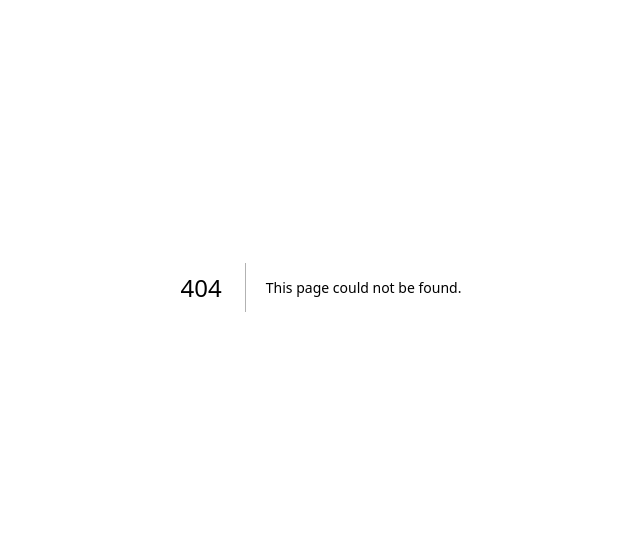
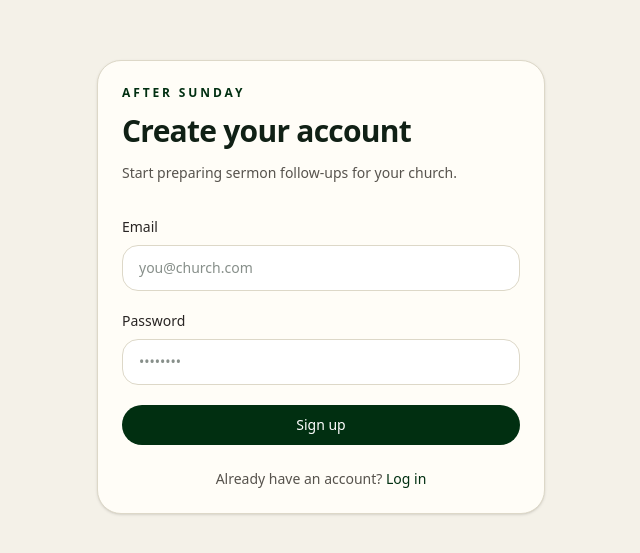
Before and after one commit to Randym3/after-sunday, a Next.js app in the folder web/: page /signup in a window 1280 px wide. Before the commit this address had no page. Shown: the part 113-666 px from the top of the page, without its empty margins (319-959 px from the left). Built offline with nearby package versions, Linux system fonts and the light colour scheme; no server answers.

Commit message:
Add Supabase auth and protected app routes

```diff
--- a/web/package.json
+++ b/web/package.json
@@ -9,6 +9,8 @@
     "lint": "eslint"
   },
   "dependencies": {
+    "@supabase/ssr": "^0.12.0",
+    "@supabase/supabase-js": "^2.108.2",
     "next": "16.2.9",
     "react": "19.2.4",
     "react-dom": "19.2.4"
--- /dev/null
+++ b/web/src/app/(auth)/layout.tsx
@@ -0,0 +1,22 @@
+import { redirect } from "next/navigation";
+import { createClient } from "@/lib/supabase/server";
+
+export default async function AuthLayout({
+  children,
+}: {
+  children: React.ReactNode;
+}) {
+  const supabase = await createClient();
+
+  const { data } = await supabase.auth.getClaims();
+
+  if (data?.claims) {
+    redirect("/app/dashboard");
+  }
+
+  return (
+    <main className="flex min-h-screen items-center justify-center bg-[#f4f1e8] px-4 py-12">
+      {children}
+    </main>
+  );
+}
--- /dev/null
+++ b/web/src/app/(auth)/login/page.tsx
@@ -0,0 +1,5 @@
+import { AuthForm } from "@/components/auth/AuthForm";
+
+export default function LoginPage() {
+  return <AuthForm mode="login" />;
+}
--- /dev/null
+++ b/web/src/app/(auth)/signup/page.tsx
@@ -0,0 +1,5 @@
+import { AuthForm } from "@/components/auth/AuthForm";
+
+export default function SignupPage() {
+  return <AuthForm mode="signup" />;
+}
--- a/web/src/app/(protected)/app/layout.tsx
+++ b/web/src/app/(protected)/app/layout.tsx
@@ -1,9 +1,19 @@
+import { redirect } from "next/navigation";
 import { AppShell } from "@/components/layout/AppShell";
+import { createClient } from "@/lib/supabase/server";
 
-export default function ProtectedAppLayout({
+export default async function ProtectedAppLayout({
   children,
 }: {
   children: React.ReactNode;
 }) {
+  const supabase = await createClient();
+
+  const { data, error } = await supabase.auth.getClaims();
+
+  if (error || !data?.claims) {
+    redirect("/login");
+  }
+
   return <AppShell>{children}</AppShell>;
 }
--- /dev/null
+++ b/web/src/components/auth/AuthForm.tsx
@@ -0,0 +1,149 @@
+"use client";
+
+import Link from "next/link";
+import { useRouter } from "next/navigation";
+import { FormEvent, useState } from "react";
+import { Button } from "@/components/ui/Button";
+import { Card } from "@/components/ui/Card";
+import { createClient } from "@/lib/supabase/client";
+
+interface AuthFormProps {
+  mode: "login" | "signup";
+}
+
+export function AuthForm({ mode }: AuthFormProps) {
+  const router = useRouter();
+  const supabase = createClient();
+
+  const [email, setEmail] = useState("");
+  const [password, setPassword] = useState("");
+
+  const [errorMessage, setErrorMessage] = useState<string | null>(null);
+  const [successMessage, setSuccessMessage] = useState<string | null>(null);
+  const [isSubmitting, setIsSubmitting] = useState(false);
+
+  const isLogin = mode === "login";
+
+  async function handleSubmit(event: FormEvent<HTMLFormElement>) {
+    event.preventDefault();
+
+    setErrorMessage(null);
+    setSuccessMessage(null);
+    setIsSubmitting(true);
+
+    try {
+      const response = isLogin
+        ? await supabase.auth.signInWithPassword({
+            email,
+            password,
+          })
+        : await supabase.auth.signUp({
+            email,
+            password,
+          });
+
+      if (response.error) {
+        setErrorMessage(response.error.message);
+        return;
+      }
+
+      if (!isLogin && !response.data.session) {
+        setSuccessMessage("Check your email to confirm your account.");
+        return;
+      }
+
+      router.push("/app/dashboard");
+      router.refresh();
+    } finally {
+      setIsSubmitting(false);
+    }
+  }
+
+  return (
+    <Card className="mx-auto w-full max-w-md">
+      <div className="mb-8">
+        <p className="text-xs font-semibold uppercase tracking-[0.24em] text-[#012f11]">
+          After Sunday
+        </p>
+
+        <h1 className="mt-3 text-3xl font-semibold tracking-tight text-[#102015]">
+          {isLogin ? "Welcome back" : "Create your account"}
+        </h1>
+
+        <p className="mt-3 text-sm leading-6 text-stone-600">
+          {isLogin
+            ? "Log in to manage sermon follow-ups."
+            : "Start preparing sermon follow-ups for your church."}
+        </p>
+      </div>
+
+      <form onSubmit={handleSubmit} className="space-y-5">
+        <div>
+          <label htmlFor="email" className="block text-sm font-medium text-stone-800">
+            Email
+          </label>
+          <input
+            id="email"
+            type="email"
+            value={email}
+            onChange={(event) => setEmail(event.target.value)}
+            className="mt-2 w-full rounded-2xl border border-[#ddd8c8] bg-white px-4 py-3 text-sm outline-none focus:border-[#012f11]"
+            placeholder="you@church.com"
+            required
+          />
+        </div>
+
+        <div>
+          <label
+            htmlFor="password"
+            className="block text-sm font-medium text-stone-800"
+          >
+            Password
+          </label>
+          <input
+            id="password"
+            type="password"
+            value={password}
+            onChange={(event) => setPassword(event.target.value)}
+            className="mt-2 w-full rounded-2xl border border-[#ddd8c8] bg-white px-4 py-3 text-sm outline-none focus:border-[#012f11]"
+            placeholder="••••••••"
+            minLength={6}
+            required
+          />
+        </div>
+
+        {errorMessage ? (
+          <div className="rounded-2xl border border-red-200 bg-red-50 px-4 py-3 text-sm text-red-700">
+            {errorMessage}
+          </div>
+        ) : null}
+
+        {successMessage ? (
+          <div className="rounded-2xl border border-green-200 bg-green-50 px-4 py-3 text-sm text-green-800">
+            {successMessage}
+          </div>
+        ) : null}
+
+        <Button type="submit" className="w-full" disabled={isSubmitting}>
+          {isSubmitting
+            ? isLogin
+              ? "Logging in..."
+              : "Creating account..."
+            : isLogin
+              ? "Log in"
+              : "Sign up"}
+        </Button>
+      </form>
+
+      <p className="mt-6 text-center text-sm text-stone-600">
+        {isLogin ? "No account yet?" : "Already have an account?"}{" "}
+        <Link
+          href={isLogin ? "/signup" : "/login"}
+          className="font-medium text-[#012f11] hover:underline"
+        >
+          {isLogin ? "Sign up" : "Log in"}
+        </Link>
+      </p>
+    </Card>
+  );
+}
--- /dev/null
+++ b/web/src/components/auth/LogoutButton.tsx
@@ -0,0 +1,24 @@
+"use client";
+
+import { useRouter } from "next/navigation";
+import { Button } from "@/components/ui/Button";
+import { createClient } from "@/lib/supabase/client";
+
+export function LogoutButton() {
+  const router = useRouter();
+
+  async function handleLogout() {
+    const supabase = createClient();
+
+    await supabase.auth.signOut();
+
+    router.push("/login");
+    router.refresh();
+  }
+
+  return (
+    <Button type="button" variant="secondary" onClick={handleLogout}>
+      Log out
+    </Button>
+  );
+}
--- a/web/src/components/layout/AppSidebar.tsx
+++ b/web/src/components/layout/AppSidebar.tsx
@@ -1,9 +1,10 @@
 import Link from "next/link";
+import { LogoutButton } from "@/components/auth/LogoutButton";
 import { appNavigationItems } from "@/lib/constants/navigation";
 
 export function AppSidebar() {
   return (
-    <aside className="hidden min-h-screen w-72 border-r border-[#ddd8c8] bg-[#fffdf7] px-5 py-6 lg:block">
+    <aside className="hidden min-h-screen w-72 flex-col border-r border-[#ddd8c8] bg-[#fffdf7] px-5 py-6 lg:flex">
       <Link href="/app/dashboard" className="block">
         <div className="text-lg font-semibold tracking-tight text-[#012f11]">
           After Sunday
@@ -24,6 +25,10 @@
           </Link>
         ))}
       </nav>
+
+      <div className="mt-auto pt-8">
+        <LogoutButton />
+      </div>
     </aside>
   );
 }
--- /dev/null
+++ b/web/src/lib/supabase/client.ts
@@ -0,0 +1,8 @@
+import { createBrowserClient } from "@supabase/ssr";
+
+export function createClient() {
+  return createBrowserClient(
+    process.env.NEXT_PUBLIC_SUPABASE_URL!,
+    process.env.NEXT_PUBLIC_SUPABASE_PUBLISHABLE_KEY!
+  );
+}
--- /dev/null
+++ b/web/src/lib/supabase/proxy.ts
@@ -0,0 +1,37 @@
+import { createServerClient } from "@supabase/ssr";
+import { NextResponse, type NextRequest } from "next/server";
+
+export async function updateSession(request: NextRequest) {
+  let supabaseResponse = NextResponse.next({
+    request,
+  });
+
+  const supabase = createServerClient(
+    process.env.NEXT_PUBLIC_SUPABASE_URL!,
+    process.env.NEXT_PUBLIC_SUPABASE_PUBLISHABLE_KEY!,
+    {
+      cookies: {
+        getAll() {
+          return request.cookies.getAll();
+        },
+        setAll(cookiesToSet) {
+          cookiesToSet.forEach(({ name, value }) => {
+            request.cookies.set(name, value);
+          });
+
+          supabaseResponse = NextResponse.next({
+            request,
+          });
+
+          cookiesToSet.forEach(({ name, value, options }) => {
+            supabaseResponse.cookies.set(name, value, options);
+          });
+        },
+      },
+    }
+  );
+
+  await supabase.auth.getClaims();
+
+  return supabaseResponse;
+}
--- /dev/null
+++ b/web/src/lib/supabase/server.ts
@@ -0,0 +1,28 @@
+import { createServerClient } from "@supabase/ssr";
+import { cookies } from "next/headers";
+
+export async function createClient() {
+  const cookieStore = await cookies();
+
+  return createServerClient(
+    process.env.NEXT_PUBLIC_SUPABASE_URL!,
+    process.env.NEXT_PUBLIC_SUPABASE_PUBLISHABLE_KEY!,
+    {
+      cookies: {
+        getAll() {
+          return cookieStore.getAll();
+        },
+        setAll(cookiesToSet) {
+          try {
+            cookiesToSet.forEach(({ name, value, options }) => {
+              cookieStore.set(name, value, options);
+            });
+          } catch {
+            // Server Components cannot always write cookies.
+            // The proxy handles session refresh/write behavior.
+          }
+        },
+      },
+    }
+  );
+}
--- /dev/null
+++ b/web/src/proxy.ts
@@ -0,0 +1,12 @@
+import type { NextRequest } from "next/server";
+import { updateSession } from "@/lib/supabase/proxy";
+
+export async function proxy(request: NextRequest) {
+  return updateSession(request);
+}
+
+export const config = {
+  matcher: [
+    "/((?!_next/static|_next/image|favicon.ico|.*\\.(?:svg|png|jpg|jpeg|gif|webp)$).*)",
+  ],
+};
```
Also changed, not shown: 2 other files (tests, documents, lock files or other folders).
